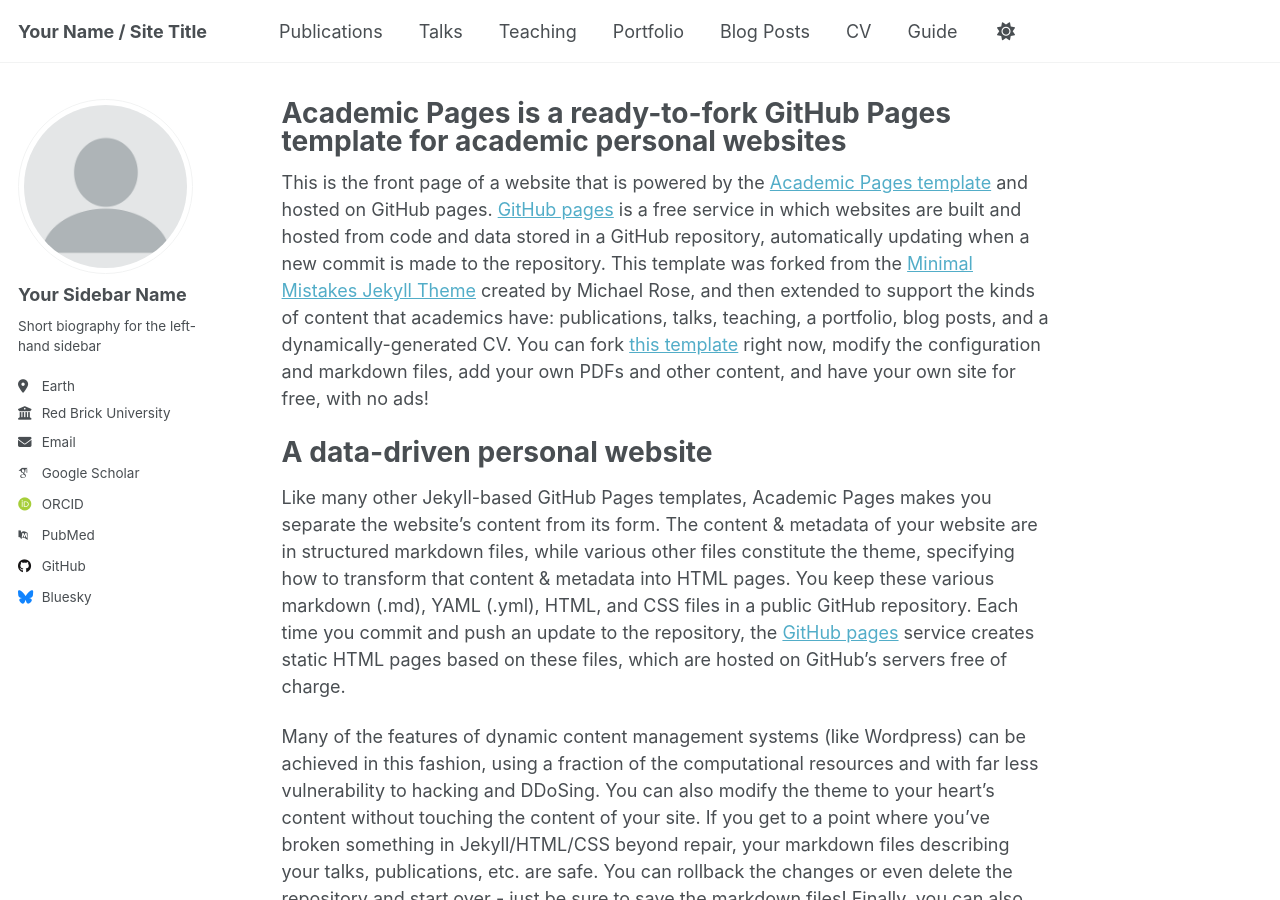
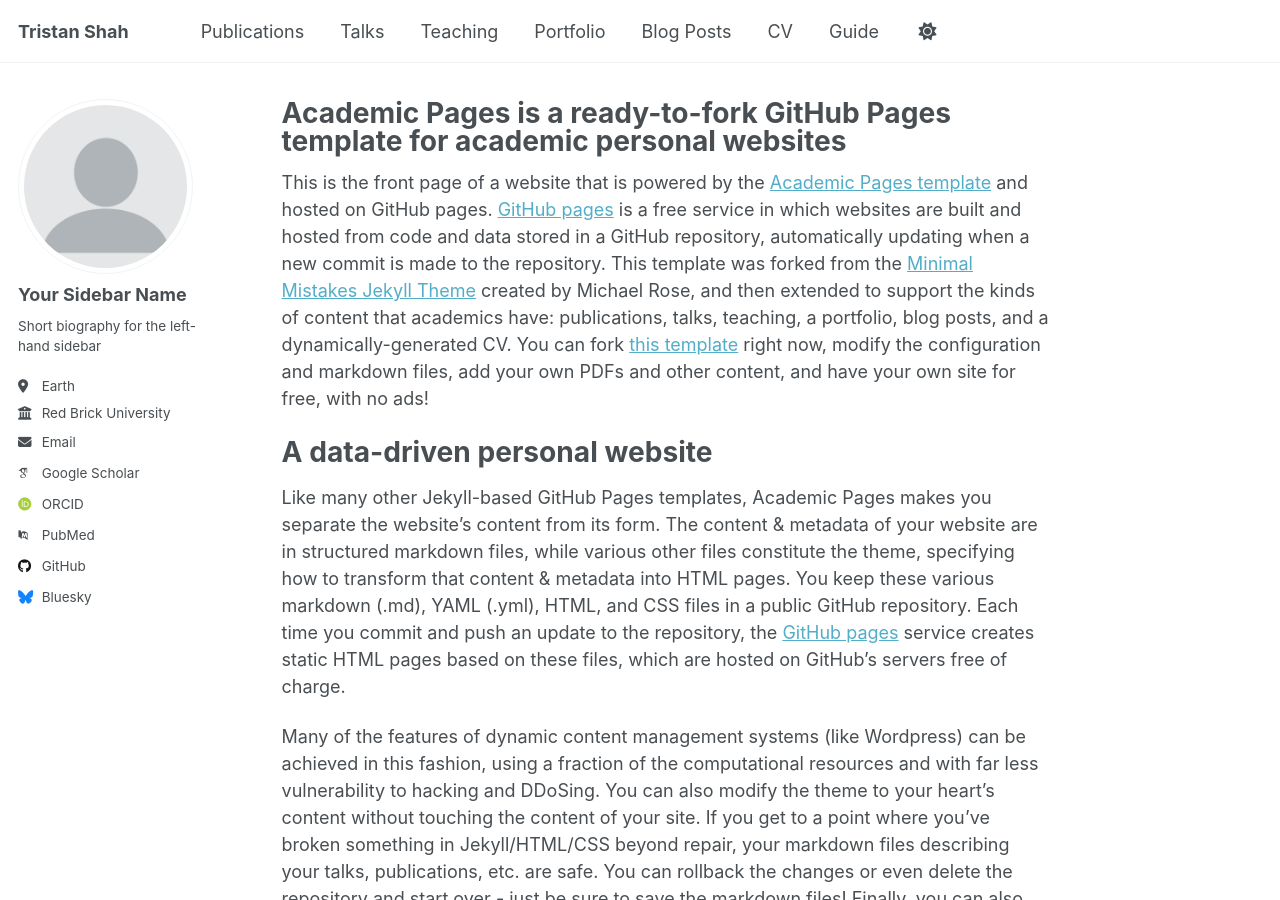
Before and after one commit to gladisor/gladisor.github.io, a Jekyll site: the page built from _pages/about.md, in a window 1280 px wide and 900 px high. Built offline with Jekyll 4.4.1, drawn with Linux system fonts in a browser that asks for light colours; some web fonts are replaced.

Commit message:
changing name

```diff
--- a/_config.yml
+++ b/_config.yml
@@ -9,7 +9,7 @@
 # Basic Site Settings
 locale                   : "en-US"
 site_theme               : "default"
-title                    : "Your Name / Site Title"
+title                    : "Tristan Shah"
 title_separator          : "-"
 name                     : &name "Your Name"
 description              : &description "personal description"
```
Also changed, not shown: files/profile.JPG (added), 1 other file.
